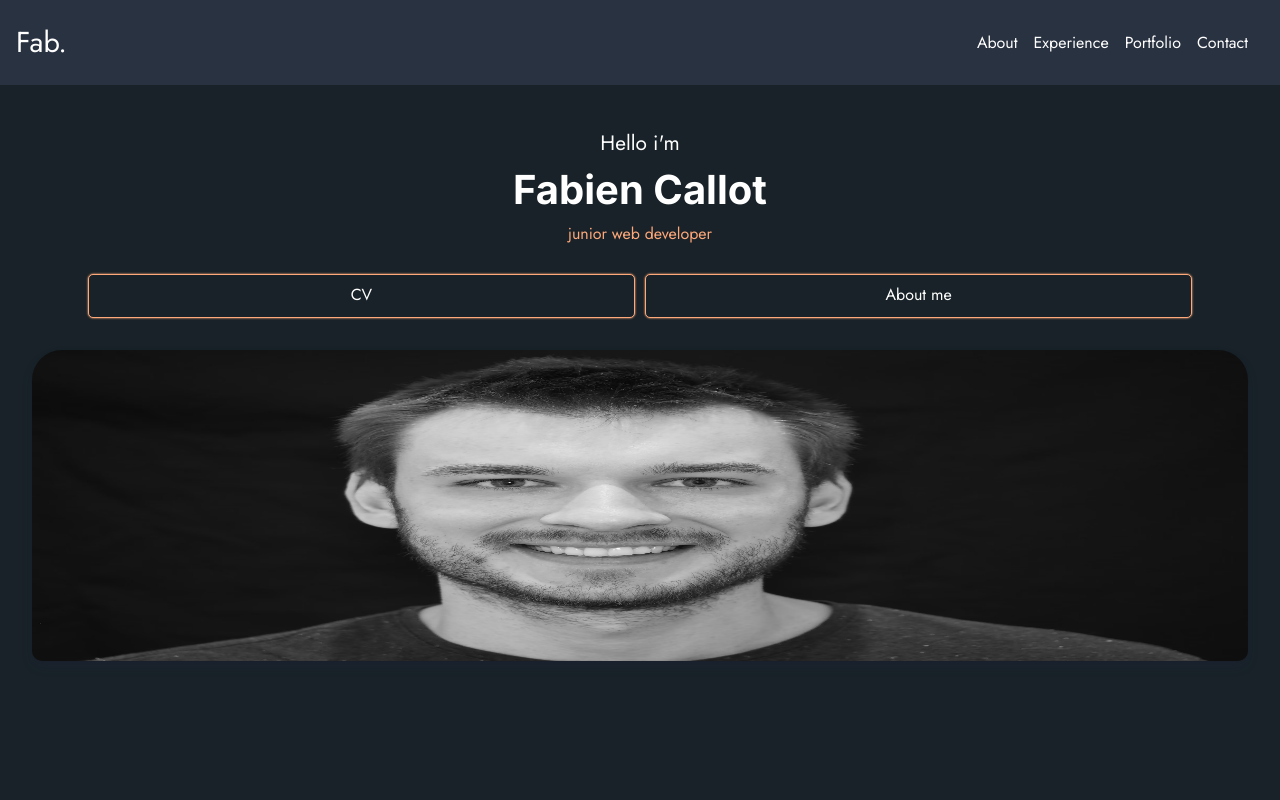
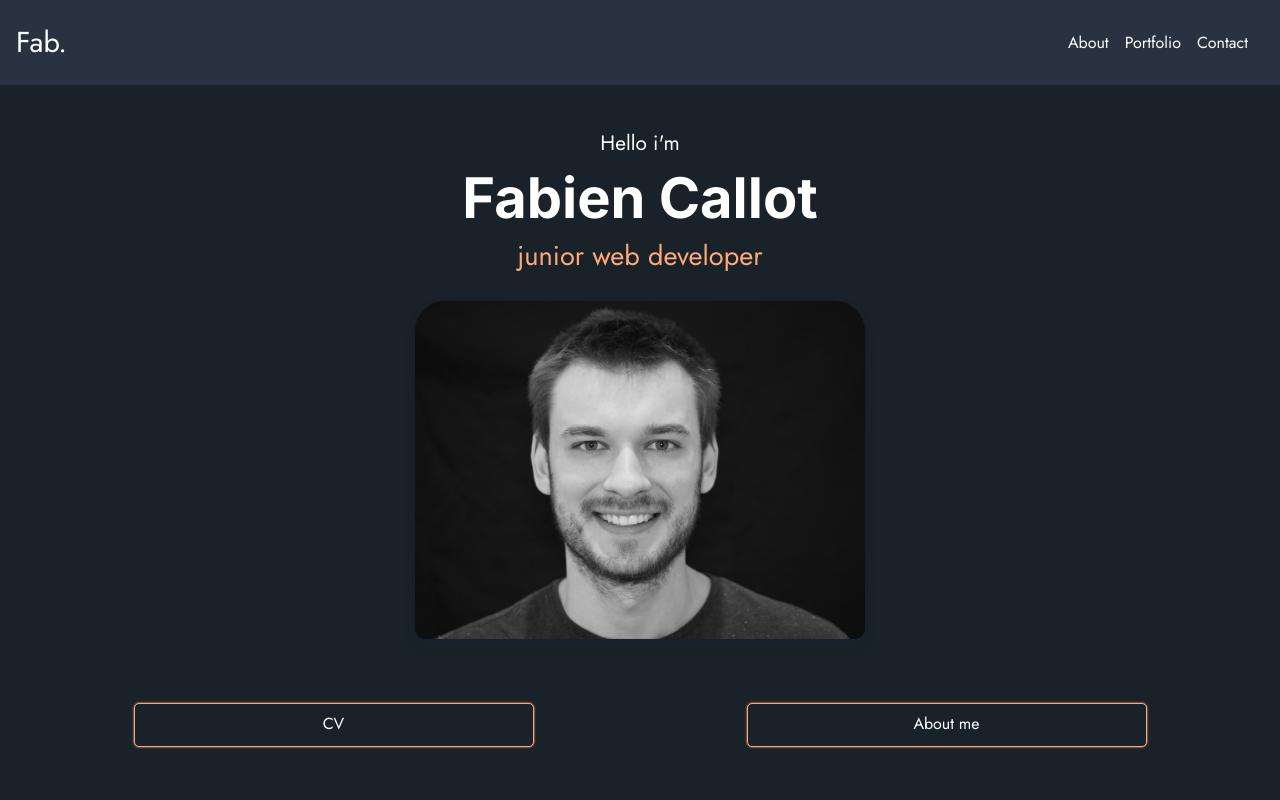
Before and after one commit to FabienCallot/fabcall-website, a React (Create React App) app: page / in a window 1280 px wide. Shown: the top 800 px of the page. Built offline with nearby package versions, Linux system fonts and the light colour scheme.

Commit message:
comment experience link, add sizes profil picture and button. Header font ok for responsive

```diff
--- a/src/Components/Header/Header.jsx
+++ b/src/Components/Header/Header.jsx
@@ -1,6 +1,7 @@
 import React, { useState } from 'react';
 import { HashLink } from 'react-router-hash-link';
 import Fabien from '../../Docs/portrait.avif';
+import { scrollToTop } from '../../utils/scrollToTop';
 import './header.scss';
 
 const Header = () => {
@@ -25,6 +26,8 @@ const Header = () => {
         <span>Hello i&apos;m</span>
         <h1 className="header-name">Fabien Callot</h1>
         <h2 className="header-profession">junior web developer</h2>
+
+        <img src={Fabien} alt="face of Fabien" />
         <div className="header-button">
           {/* TODO: choice to make an hashlink or link to another page for the cv*/}
           <HashLink
@@ -36,6 +39,7 @@ const Header = () => {
             }
             onClick={(e) => {
               toggleActive(e.target.id);
+              scrollToTop();
             }}
           >
             CV
@@ -56,7 +60,6 @@ const Header = () => {
             About me
           </HashLink>
         </div>
-        <img src={Fabien} alt="face of Fabien" />
       </div>
     </div>
   );
--- a/src/Components/Header/header.scss
+++ b/src/Components/Header/header.scss
@@ -18,8 +18,9 @@
   & img {
     display: block;
     width: 100%;
+    max-width: 450px;
     margin: 2rem auto;
-    max-height: 311px;
+    max-height: 361px;
     min-height: 150px;
     box-shadow: rgba(50, 50, 93, 0.25) 0px 6px 12px -2px,
       rgba(0, 0, 0, 0.3) 0px 3px 7px -3px;
@@ -36,6 +37,8 @@
     font-weight: 400;
   }
   &-button {
+    display: flex;
+    justify-content: space-around;
     margin-top: 2 * vars.$gutter;
     &-cv,
     &-about {
@@ -52,3 +55,17 @@
   background-color: vars.$corail;
   color: vars.$dark-blue;
 }
+
+@media (min-width: 640px) {
+  .header {
+    &-span {
+      font-size: 2.3rem;
+    }
+    &-name {
+      font-size: 3.5rem;
+    }
+    &-profession {
+      font-size: 1.7rem;
+    }
+  }
+}
--- a/src/Components/Navbar/Navbar.jsx
+++ b/src/Components/Navbar/Navbar.jsx
@@ -41,10 +41,9 @@ const Navbar = () => {
           <HashLink smooth to="/#about" className={'nav-right-link'}>
             About
           </HashLink>
-
-          <HashLink smooth to="/#experience" className={'nav-right-link'}>
+          {/* <HashLink smooth to="/#experience" className={'nav-right-link'}>
             Experience
-          </HashLink>
+          </HashLink> */}
           <HashLink smooth to="/#portfolio" className={'nav-right-link'}>
             Portfolio
           </HashLink>
@@ -67,7 +66,7 @@ const Navbar = () => {
             >
               About
             </HashLink>
-            <HashLink
+            {/* <HashLink
               smooth
               to="/#experience"
               className={'nav-modal-right-link'}
@@ -76,7 +75,7 @@ const Navbar = () => {
               }}
             >
               Experience
-            </HashLink>
+            </HashLink> */}
             <HashLink
               smooth
               to="/#portfolio"
--- a/src/styles/_mixin.scss
+++ b/src/styles/_mixin.scss
@@ -10,6 +10,7 @@
   border: solid 1px vars.$corail;
   filter: drop-shadow(0px 0px 1px #ffa97a);
   width: 45%;
+  max-width: 400px;
   height: 44px;
   line-height: 1;
   text-align: center;
```
